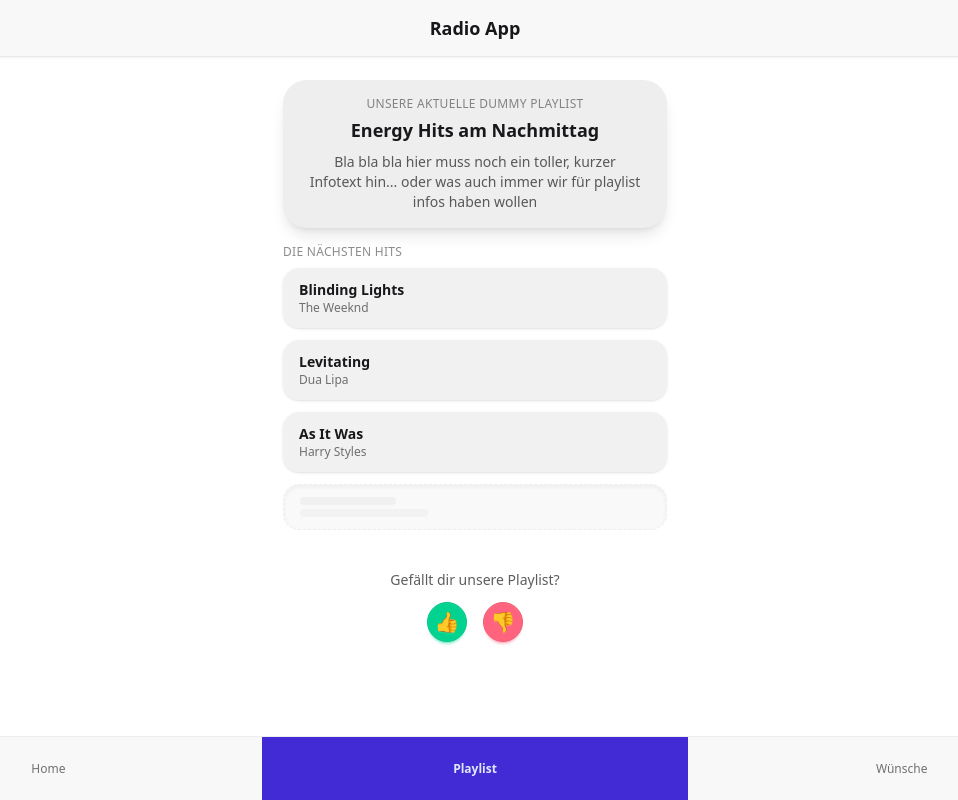
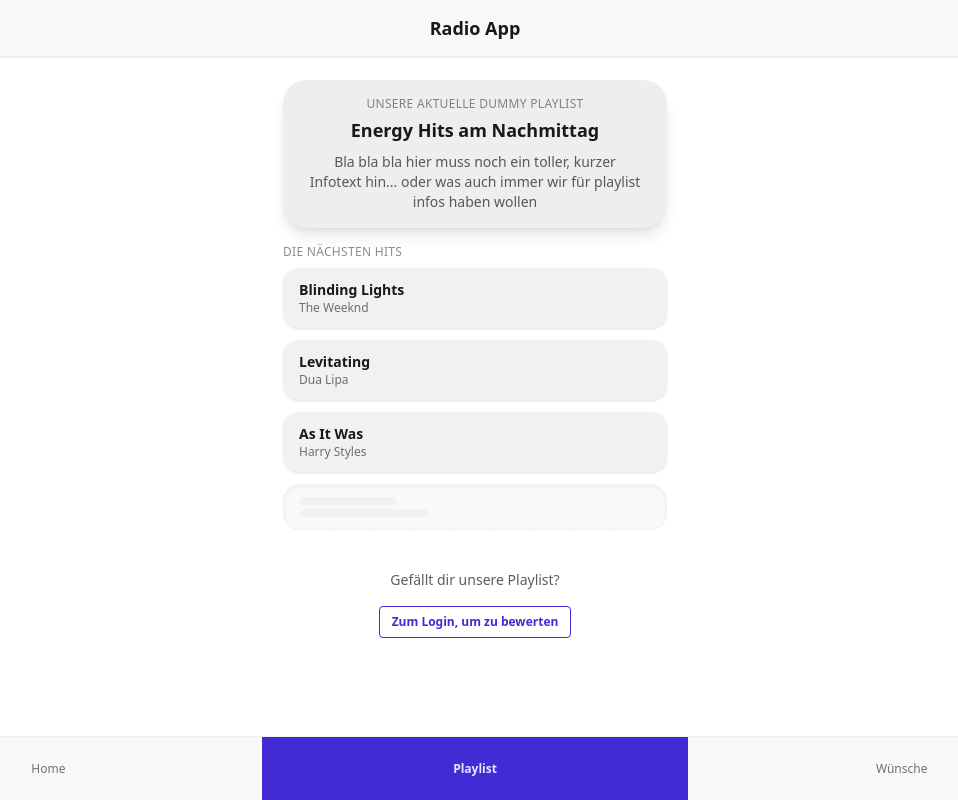
Before and after one commit to Floelly/radio-app, a React (Vite) app in the folder radio-app-frontend/: page / in a window 1280 px wide. Both pictures are taken after a click on the button "Playlist". Shown: the whole page, without its empty margins (165-1123 px from the left). Built offline with nearby package versions, Linux system fonts and the light colour scheme; no server answers.

Commit message:
user exp: login button, if not logged in already

```diff
--- a/radio-app-frontend/src/views/PlaylistView.jsx
+++ b/radio-app-frontend/src/views/PlaylistView.jsx
@@ -112,6 +112,7 @@ export function PlaylistView({ loginToken, goToLogin }) {
           Gefällt dir unsere Playlist?
         </p>
 
+        {loginToken ? (
           <div className="flex gap-4">
             <button
               type="button"
@@ -128,6 +129,15 @@ export function PlaylistView({ loginToken, goToLogin }) {
               👎
             </button>
           </div>
+        ) : (
+          <button
+            type="button"
+            className="btn btn-outline btn-primary btn-sm mt-1"
+            onClick={() => goToLogin()}
+          >
+            Zum Login, um zu bewerten
+          </button>
+        )}
       </div>
     </div>
   );
```
Lines whose indentation alone changed are shown as unchanged.
